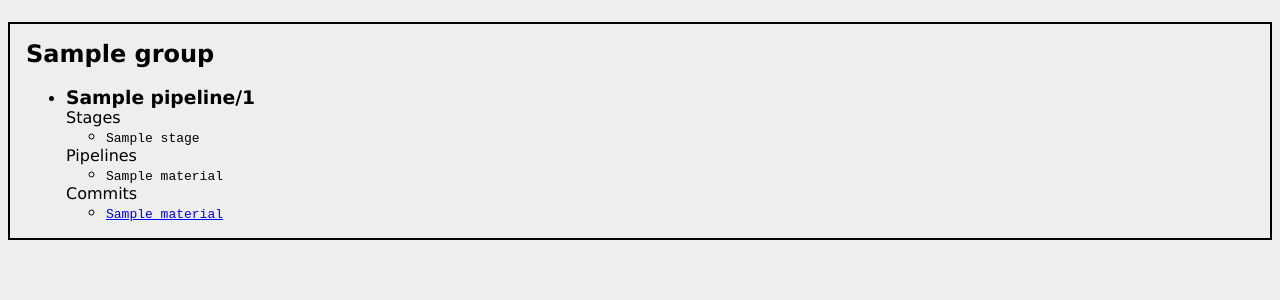
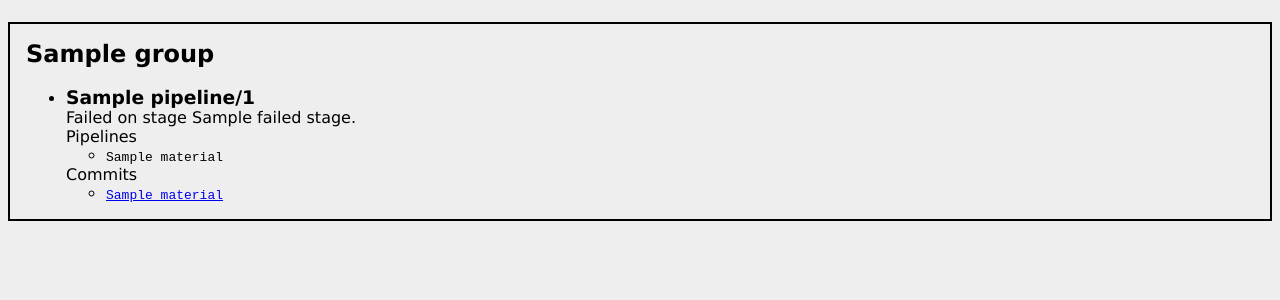
Before and after one commit to MeltwaterArchive/gocd-dashboard, a Flask app: template gocd_dashboard/templates/home.html in a window 1280 px wide. Shown: the part 59-359 px from the top of the page. Run offline with Flask 2, Linux system fonts and the light colour scheme; the template is opened without the code that fills it: most values are stand-ins (such as "Sample title", 1, 10 or a date in 2020).

Commit message:
Show failed stage, fix recursive commits

```diff
--- a/gocd_dashboard/static/style.css
+++ b/gocd_dashboard/static/style.css
@@ -27,6 +27,6 @@ body {
 
 .group.failed > .name,
 .pipeline.failed > .name,
-.stage.failed > .name {
+.pipeline.failed .stage {
     color: red;
 }
--- a/gocd_dashboard/templates/home.html
+++ b/gocd_dashboard/templates/home.html
@@ -16,18 +16,11 @@
                 <h3 class="name">
                     {{ pipeline.name }}/{{ pipeline.counter }}
                 </h3>
-            {%- if pipeline.stages %}
-                <div class="stages">
-                    <span>Stages</span>
-                    <ul>
-                        {%- for stage in pipeline.stages %}
-                            <li class="stage {{ stage.result|lower }}">
-                                <code class="name">{{ stage.name }}</code>
-                            </li>
-                        {%- endfor %}
-                    </ul>
+            {%- if not pipeline.passed() %}
+                <div>
+                    Failed on stage <span class="stage">{{ pipeline.failed_stage().name }}</span>.
                 </div>
-            {% endif %}
+            {%- endif %}
             {%- if pipeline.pipeline_materials %}
                 <div class="pipeline_materials">
                     <span>Pipelines</span>
```
Also changed, not shown: other parts of gocd_dashboard/templates/home.html (+1 -0 lines), gocd_dashboard/gocd.py (+8 -3 lines).
